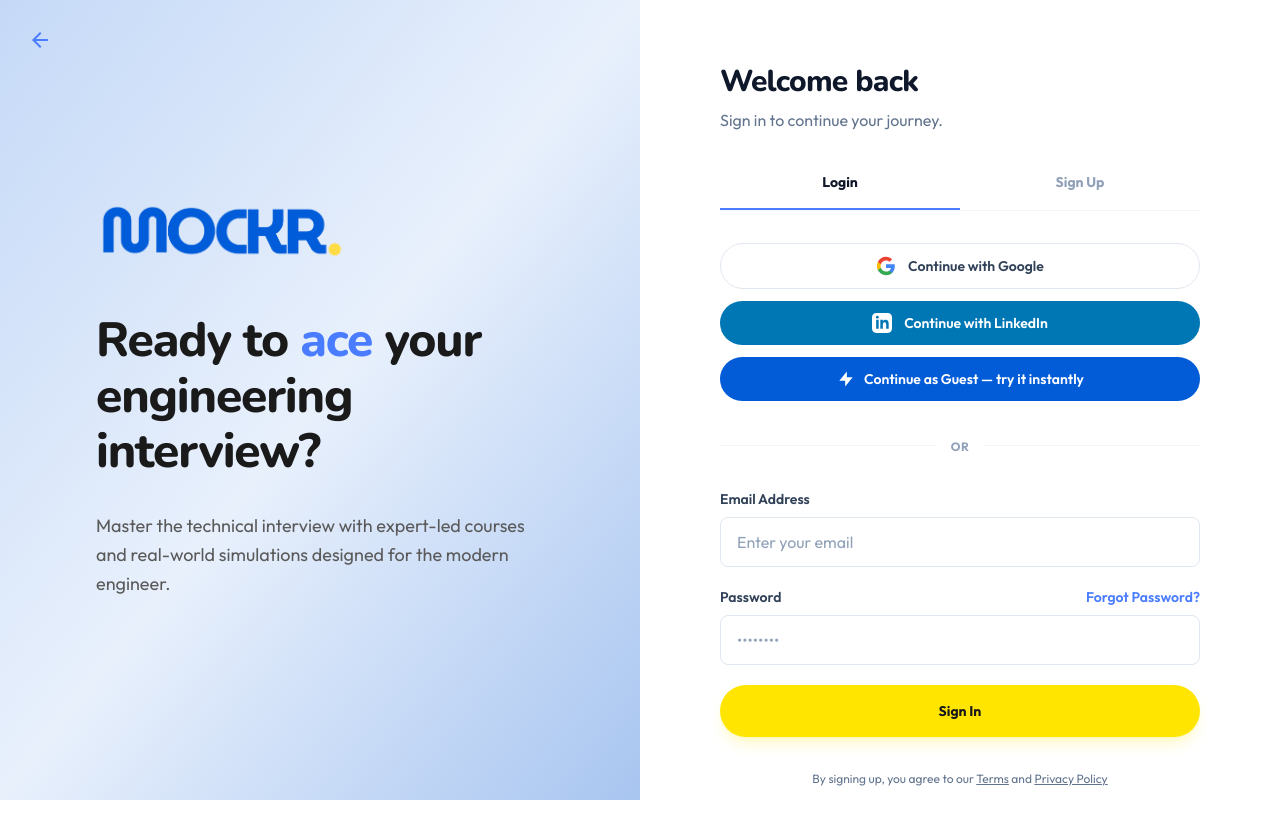
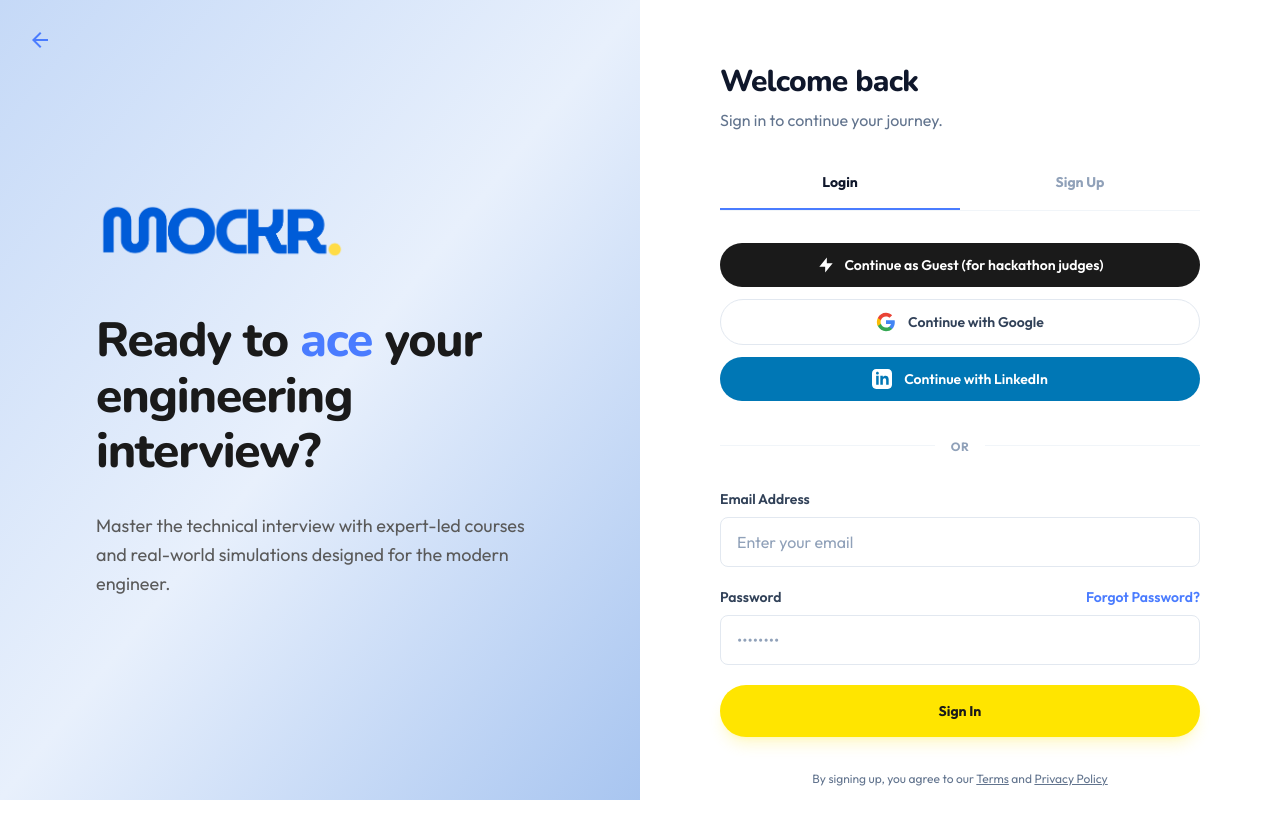
Before and after one commit to poojaagarwal-55/mockr, a Next.js app in the folder apps/web/: page /login in a window 1280 px wide. Shown: the top 838 px of the page. Built offline with nearby package versions, Linux system fonts and the light colour scheme; no server answers; a web font is replaced by a local one.

Commit message:
style(auth): move Guest login above Google, black button, judge label

```diff
--- a/apps/web/src/app/login/page.tsx
+++ b/apps/web/src/app/login/page.tsx
@@ -296,6 +296,15 @@ function LoginContent() {
                             <>
                                 <div className="space-y-3 mb-8">
                                     <button
+                                        onClick={handleGuestLogin}
+                                        disabled={isSubmitting}
+                                        suppressHydrationWarning
+                                        className="flex w-full items-center justify-center gap-2 rounded-full bg-[#1a1a1a] py-3 px-4 text-white font-semibold text-sm transition hover:bg-black cursor-pointer disabled:opacity-60"
+                                    >
+                                        <svg className="h-5 w-5 fill-current" viewBox="0 0 24 24"><path d="M13 10V3L4 14h7v7l9-11h-7z" /></svg>
+                                        Continue as Guest (for hackathon judges)
+                                    </button>
+                                    <button
                                         onClick={handleGoogleAuth}
                                         suppressHydrationWarning
                                         className="flex w-full items-center justify-center gap-3 rounded-full border border-slate-200 dark:border-lc-border bg-white dark:bg-lc-surface py-3 px-4 transition hover:bg-slate-50 dark:hover:bg-lc-surface/80 cursor-pointer"
@@ -330,16 +339,6 @@ function LoginContent() {
                                         <span className="text-sm font-semibold">
                                             Continue with LinkedIn
                                         </span>
-                                    </button>
-
-                                    <button
-                                        onClick={handleGuestLogin}
-                                        disabled={isSubmitting}
-                                        suppressHydrationWarning
-                                        className="flex w-full items-center justify-center gap-2 rounded-full bg-[#025cd7] py-3 px-4 text-white font-semibold text-sm transition hover:opacity-90 cursor-pointer disabled:opacity-60"
-                                    >
-                                        <svg className="h-5 w-5 fill-current" viewBox="0 0 24 24"><path d="M13 10V3L4 14h7v7l9-11h-7z" /></svg>
-                                        Continue as Guest — try it instantly
                                     </button>
                                 </div>
 
```
